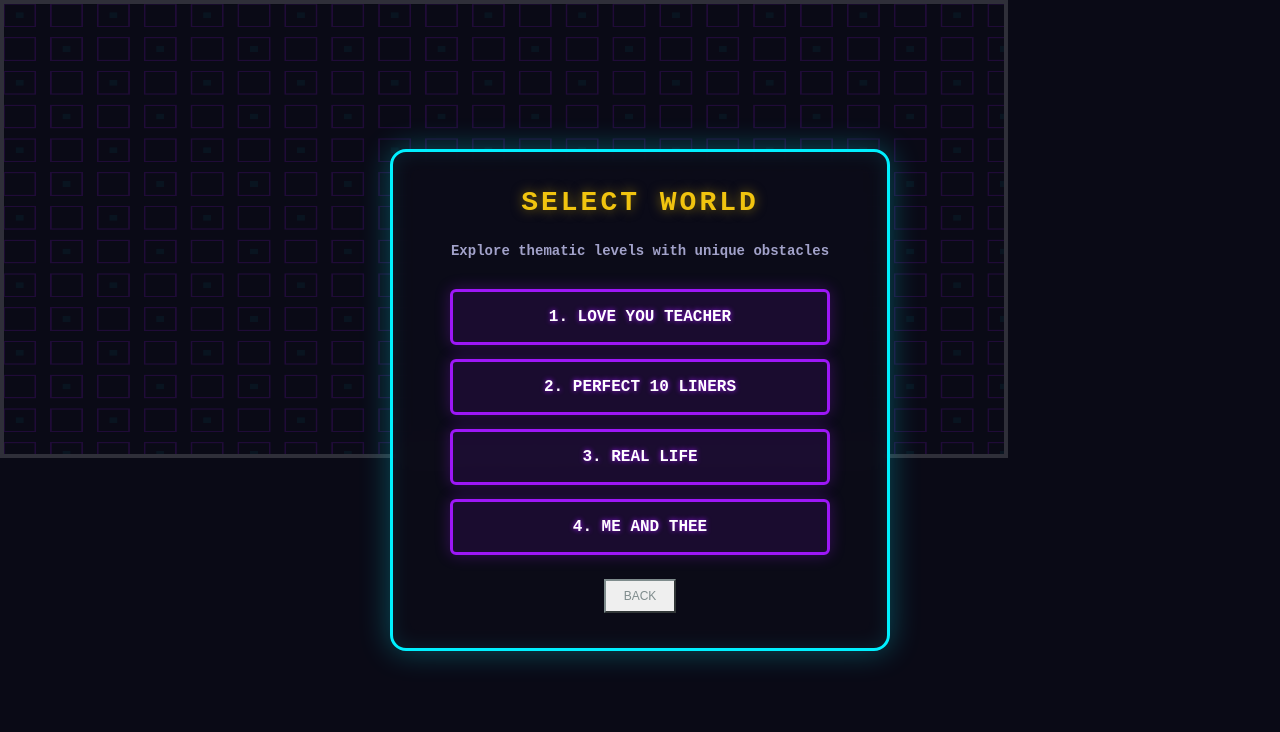
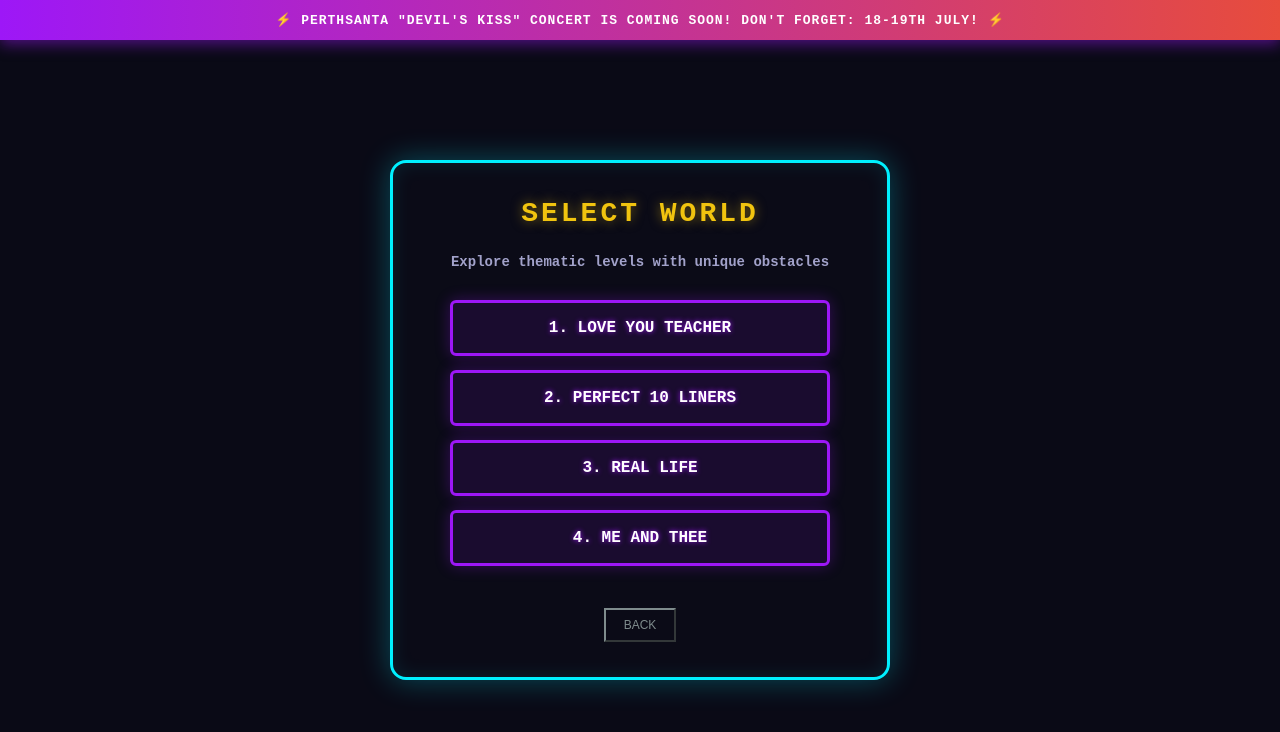
Before and after one commit to laylayleee/superpsd, a plain HTML site: page index.html in a window 1280 px wide. Both pictures are taken after a click on the button "START GAME". Drawn offline with Linux system fonts and the light colour scheme.

Commit message:
Update index.html

```diff
--- a/index.html
+++ b/index.html
@@ -8,27 +8,28 @@
         body { margin: 0; background: #05050a; display: flex; justify-content: center; align-items: center; min-height: 100vh; color: white; font-family: 'Courier New', Courier, monospace; font-weight: bold; overflow: hidden; touch-action: none; -webkit-user-select: none; user-select: none; }
         #game-container { position: relative; width: 100vw; height: 100vh; display: flex; justify-content: center; align-items: center; box-sizing: border-box; }
 
-        /* FIXED RETRO PATTERN MENUS OVERLAY - GRAPHIC WITH NO BLUR DEPENDENCY */
-        #bg-overlay { position: absolute; top: 0; left: 0; width: 100%; height: 100%; background: #0a0a16; z-index: 1; }
+        #bg-overlay { position: absolute; top: 0; left: 0; width: 100%; height: 100%; background: #0a0a16; z-index: 1; transition: background 0.3s; }
+
+        /* SHARP INTEGRATED EXCLUSIVE ANNOUNCEMENT BAR (NO OPEN PROMO TAG) */
+        #promo-bar { position: absolute; top: 0; left: 0; width: 100%; background: linear-gradient(90deg, #9d17f7, #e74c3c); color: #fff; text-align: center; padding: 12px 10px; font-size: 13px; letter-spacing: 1px; box-shadow: 0 4px 15px rgba(157, 23, 247, 0.5); z-index: 999; box-sizing: border-box; text-transform: uppercase; white-space: nowrap; overflow: hidden; text-overflow: ellipsis; }
 
         /* INCE UZUN RETRO CANVASES */
-        canvas { display: none; width: 95vw; height: 60vh; max-width: 1000px; max-height: 450px; border: 4px solid #fff; background: transparent; z-index: 3; position: relative; }
+        canvas { display: none; width: 95vw; height: 55vh; max-width: 1000px; max-height: 420px; border: 4px solid #fff; background: transparent; z-index: 3; position: relative; margin-top: 40px; box-shadow: 0 0 25px rgba(255,255,255,0.15); }
 
-        /* LUXURY TRANSPARENT GLOW PANELS WITH LARGE SHARP BUTTONS */
-        .menu-panel { background: rgba(12, 12, 24, 0.92); padding: 35px; border: 3px solid #00f0ff; width: 92vw; max-width: 500px; border-radius: 16px; box-shadow: 0 0 30px rgba(0, 240, 255, 0.3), inset 0 0 20px rgba(0, 240, 255, 0.1); backdrop-filter: blur(12px); z-index: 5; box-sizing: border-box; text-align: center; }
+        /* LUXURY TRANSPARENT GLOW UI PANELS WITH LARGE SHARP BUTTONS */
+        .menu-panel { background: rgba(12, 12, 24, 0.92); padding: 35px; border: 3px solid #00f0ff; width: 92vw; max-width: 500px; border-radius: 16px; box-shadow: 0 0 30px rgba(0, 240, 255, 0.3), inset 0 0 20px rgba(0, 240, 255, 0.1); backdrop-filter: blur(12px); z-index: 5; box-sizing: border-box; text-align: center; margin-top: 40px; }
         h1 { margin-top: 0; color: #f1c40f; text-transform: uppercase; letter-spacing: 3px; text-shadow: 0 0 12px rgba(241, 196, 15, 0.5); font-size: 28px; margin-bottom: 25px; }
         p { font-size: 14px; color: #a2a2ca; margin-bottom: 30px; }
 
-        /* BIG SHARP BUTTONS - IGRENC GORUNUM KOKTEN BITTI */
         .world-btn { display: block; width: 100%; max-width: 380px; padding: 16px 20px; margin: 14px auto; font-family: 'Courier New', Courier, monospace; font-size: 16px; font-weight: bold; cursor: pointer; border: 3px solid #9d17f7; background: rgba(157, 23, 247, 0.1); color: #fff; text-shadow: 0 0 5px #9d17f7; box-shadow: 0 0 15px rgba(157, 23, 247, 0.3); transition: 0.15s; text-transform: uppercase; border-radius: 6px; }
         .world-btn:hover { background: #9d17f7; color: #000; box-shadow: 0 0 25px #9d17f7; text-shadow: none; transform: scale(1.02); }
 
-        .char-select-btn { display: inline-flex; flex-direction: column; align-items: center; justify-content: center; width: 120px; height: 140px; padding: 12px; margin: 10px; border: 3px solid #00f0ff; color: #fff; background: rgba(0,240,255,0.05); box-shadow: 0 0 15px rgba(0,240,255,0.2); border-radius: 6px; }
+        .char-select-btn { display: inline-flex; flex-direction: column; align-items: center; justify-content: center; width: 120px; height: 140px; padding: 12px; margin: 10px; border: 3px solid #00f0ff; color: #fff; background: rgba(0,240,255,0.05); box-shadow: 0 0 15px rgba(0,240,255,0.2); border-radius: 6px; font-family: monospace; font-weight: bold; font-size: 13px; cursor: pointer; }
         .char-select-btn:hover { border-color: #f1c40f; color: #f1c40f; box-shadow: 0 0 25px #f1c40f; transform: translateY(-3px); }
         .char-select-btn img { width: 45px; height: 60px; margin-bottom: 10px; border: 2px solid rgba(255,255,255,0.4); background: rgba(0,0,0,0.5); image-rendering: pixelated; }
 
         .hidden { display: none !important; }
-        #muteBtn { position: absolute; top: 25px; right: 25px; padding: 8px 16px; font-size: 12px; background: rgba(192, 57, 43, 0.2); border: 2px solid #e74c3c; color: #e74c3c; box-shadow: 0 0 15px rgba(231, 76, 60, 0.2); z-index: 10; border-radius: 6px; cursor: pointer; }
+        #muteBtn { position: absolute; top: 60px; right: 25px; padding: 8px 16px; font-size: 12px; background: rgba(192, 57, 43, 0.2); border: 2px solid #e74c3c; color: #e74c3c; box-shadow: 0 0 15px rgba(231, 76, 60, 0.2); z-index: 10; border-radius: 6px; cursor: pointer; }
         #muteBtn:hover { background: #e74c3c; color: #fff; box-shadow: 0 0 20px #e74c3c; }
 
         .ticket { background: #f1c40f; color: #000; padding: 15px; border: 4px dashed #000; width: 100%; max-width: 360px; margin: 15px auto; box-sizing: border-box; text-align: left; }
@@ -49,6 +50,10 @@
     </style>
 </head>
 <body>
+
+<div id="promo-bar">
+    ⚡ PERTHSANTA "DEVIL'S KISS" CONCERT IS COMING SOON! DON'T FORGET: 18-19TH JULY! ⚡
+</div>
 
 <div id="rotate-warning">
     <h2>🔄 HORIZONTAL ORIENTATION REQUIRED 🔄</h2>
@@ -72,15 +77,16 @@
         <button class="world-btn" onclick="temaSec(2)">2. Perfect 10 Liners</button>
         <button class="world-btn" onclick="temaSec(3)">3. Real Life</button>
         <button class="world-btn" onclick="temaSec(4)">4. Me and Thee</button>
-        <button onclick="backToStart()" style="border-color:#7f8c8d; color:#7f8c8d; box-shadow:none; font-size:12px; padding:8px 18px; margin-top:10px;">BACK</button>
+        <br>
+        <button onclick="backToStart()" style="border-color:#7f8c8d; color:#7f8c8d; background:transparent; cursor:pointer; font-size:12px; padding:8px 18px; margin-top:10px;">BACK</button>
     </div>
 
     <div id="karakterMenu" class="menu-panel hidden">
         <h1 id="temaBaslik">SELECT CHARACTER</h1>
-        <p>Deploy your hero onto the coordinate grid</p>
+        <p>Choose your hero to deploy onto the track</p>
         <div id="karakterButonlari"></div>
         <br>
-        <button onclick="backToWorlds()" style="border-color:#e74c3c; color:#e74c3c; box-shadow:none; padding:8px 18px;">BACK</button>
+        <button onclick="backToWorlds()" style="border-color:#e74c3c; color:#e74c3c; background:transparent; cursor:pointer; padding:8px 18px;">BACK</button>
     </div>
 
     <div id="endScreen" class="menu-panel hidden">
@@ -96,9 +102,9 @@
             <div style="clear: both;"></div>
             <div class="barcode">||| | || |||| | ||| |</div>
         </div>
-        <button style="border-color:#1da1f2; color:#1da1f2;" onclick="shareOnTwitter()">🎟️ TWEET MY TIME 🎟️</button>
+        <button style="border-color:#1da1f2; color:#1da1f2; background:transparent; cursor:pointer;" onclick="shareOnTwitter()">🎟️ TWEET MY TIME 🎟️</button>
         <br>
-        <button onclick="backToMenuFromEnd()" style="border-color:#fff; color:#fff; margin-top:12px; font-size:11px; padding:6px 12px;">PLAY AGAIN</button>
+        <button onclick="backToMenuFromEnd()" style="border-color:#fff; color:#fff; margin-top:12px; font-size:11px; padding:6px 12px; background:transparent; cursor:pointer;">PLAY AGAIN</button>
     </div>
 
     <canvas id="gameCanvas" width="900" height="420"></canvas>
@@ -122,12 +128,11 @@ let cameraX = 0;
 let oyuncuCan = 3; let toplananPara = 0;
 let baseCharacterName = "";
 
-// ALL THEMATIC DESIGN PARAMETERS ENTIRELY CODED INSIDE MATH MATRICES
 const temaAyarlari = {
-    1: { isim: "Love You Teacher", zeminRengi: "#6d4c41", zeminCizgi: "#ffb74d", screenBg: "#2d1f1e", panelGlow: "#6d4c41" },
-    2: { isim: "Perfect 10 Liners", zeminRengi: "#37474f", zeminCizgi: "#cfd8dc", screenBg: "#171b22", panelGlow: "#37474f" },
-    3: { isim: "Real Life", zeminRengi: "#212121", zeminCizgi: "#00e5ff", screenBg: "#0c0e17", panelGlow: "#00e5ff" },
-    4: { isim: "Me and Thee", zeminRengi: "#1a237e", zeminCizgi: "#ffd54f", screenBg: "#0a0912", panelGlow: "#ffd54f" }
+    1: { isim: "Love You Teacher", zeminRengi: "#6d4c41", zeminCizgi: "#ffb74d", screenBg: "linear-gradient(180deg, #2d1f1e 0%, #0d0908 100%)", panelGlow: "#6d4c41" },
+    2: { isim: "Perfect 10 Liners", zeminRengi: "#37474f", zeminCizgi: "#cfd8dc", screenBg: "linear-gradient(180deg, #171b22 0%, #090a0d 100%)", panelGlow: "#37474f" },
+    3: { isim: "Real Life", zeminRengi: "#212121", zeminCizgi: "#00e5ff", screenBg: "linear-gradient(180deg, #0c0e17 0%, #05070a 100%)", panelGlow: "#00e5ff" },
+    4: { isim: "Me and Thee", zeminRengi: "#1a237e", zeminCizgi: "#ffd54f", screenBg: "linear-gradient(180deg, #0a0912 0%, #040408 100%)", panelGlow: "#ffd54f" }
 };
 
 const karakterIsimleri = {
@@ -162,32 +167,13 @@ for(let t=1; t<=4; t++) {
 let oyuncu = { x: 80, y: 250, w: 45, h: 60, vy: 0, vx: 0, yerde: false, bakisYonu: "sag" };
 const yercekimi = 0.5;
 
-function drawMenuBackground() {
-    let overlay = document.getElementById("bg-overlay");
-    overlay.innerHTML = '<canvas id="bg-pattern-canvas" style="display:block; width:100%; height:100%; opacity:0.15; position:absolute;"></canvas>';
-    let patCanvas = document.getElementById("bg-pattern-canvas");
-    if(!patCanvas) return;
-    patCanvas.width = window.innerWidth; patCanvas.height = window.innerHeight;
-    let pCtx = patCanvas.getContext("2d");
-    pCtx.strokeStyle = "#9d17f7"; pCtx.lineWidth = 2;
-    for(let i=0; i<patCanvas.width; i+=60) {
-        for(let j=0; j<patCanvas.height; j+=60) {
-            pCtx.strokeRect(i, j, 40, 40);
-            if((i+j)%120===0) { pCtx.fillStyle="rgba(0,240,255,0.3)"; pCtx.fillRect(i+15, j+15, 10, 10); }
-        }
-    }
-}
-window.addEventListener("load", drawMenuBackground);
-window.addEventListener("resize", drawMenuBackground);
-
 function giristenTemaya() { document.getElementById("girisEkrani").classList.add("hidden"); document.getElementById("temaMenu").classList.remove("hidden"); }
-function backToStart() { document.getElementById("temaMenu").classList.add("hidden"); document.getElementById("girisEkrani").classList.remove("hidden"); drawMenuBackground(); }
-function backToWorlds() { document.getElementById("karakterMenu").classList.add("hidden"); document.getElementById("temaMenu").classList.remove("hidden"); drawMenuBackground(); }
+function backToStart() { document.getElementById("temaMenu").classList.add("hidden"); document.getElementById("girisEkrani").classList.remove("hidden"); document.getElementById("bg-overlay").style.background = ""; }
+function backToWorlds() { document.getElementById("karakterMenu").classList.add("hidden"); document.getElementById("temaMenu").classList.remove("hidden"); document.getElementById("bg-overlay").style.background = ""; }
 
 function temaSec(temaNo) {
     secilenTema = temaNo; document.getElementById("temaMenu").classList.add("hidden");
     let currentTheme = temaAyarlari[temaNo];
-    document.getElementById("bg-overlay").innerHTML = ""; // Kill menu drawings
     document.getElementById("bg-overlay").style.background = currentTheme.screenBg;
 
     let panels = document.querySelectorAll(".menu-panel");
@@ -219,6 +205,22 @@ function oyunuBaslat(karakterNo) {
     oyunDongusu();
 }
 
+let tuslar = {};
+window.addEventListener("keydown", e => { tuslar[e.code] = true; });
+window.addEventListener("keyup", e => { tuslar[e.code] = false; });
+
+const setupTouch = (id, key) => {
+    const el = document.getElementById(id);
+    el.addEventListener("touchstart", (e) => { e.preventDefault(); tuslar[key] = true; });
+    el.addEventListener("touchend", (e) => { e.preventDefault(); tuslar[key] = false; });
+    el.addEventListener("touchcancel", (e) => { e.preventDefault(); tuslar[key] = false; });
+};
+setupTouch("btn-left", "ArrowLeft");
+setupTouch("btn-right", "ArrowRight");
+setupTouch("btn-jump", "Space");
+
+function carpismaVarMi(k1, k2) { return k1.x < k2.x + k2.w && k1.x + k1.w > k2.x && k1.y < k2.y + k2.h && k1.y + k1.h > k2.y; }
+
 const haritalar = {
     "1_0": { zeminler: [{x: 0, y: 360, w: 900, h: 60}, {x: 1050, y: 360, w: 800, h: 60}, {x: 2000, y: 300, w: 700, h: 120}, {x: 2850, y: 360, w: 800, h: 60}, {x: 3800, y: 360, w: 900, h: 60}, {x: 4850, y: 300, w: 750, h: 120}], engeller: [{x: 500, y: 315, w: 45, h: 45}, {x: 1300, y: 315, w: 45, h: 45}, {x: 2300, y: 255, w: 45, h: 45}, {x: 3200, y: 315, w: 45, h: 45}, {x: 4200, y: 315, w: 45, h: 45}], paralar: [{x: 300, y: 280, w: 22, h: 22}, {x: 650, y: 280, w: 22, h: 22}, {x: 1200, y: 280, w: 22, h: 22}, {x: 1600, y: 280, w: 22, h: 22}, {x: 2500, y: 200, w: 22, h: 22}, {x: 3500, y: 280, w: 22, h: 22}, {x: 4400, y: 280, w: 22, h: 22}], bitis: {x: 5450, y: 220, w: 45, h: 80} },
     "1_1": { zeminler: [{x: 0, y: 360, w: 700, h: 60}, {x: 850, y: 300, w: 400, h: 40}, {x: 1400, y: 360, w: 900, h: 60}, {x: 2450, y: 300, w: 500, h: 40}, {x: 3100, y: 360, w: 1200, h: 60}, {x: 4450, y: 300, w: 1100, h: 60}], engeller: [{x: 400, y: 315, w: 45, h: 45}, {x: 1050, y: 255, w: 45, h: 45}, {x: 1700, y: 315, w: 45, h: 45}, {x: 2650, y: 255, w: 45, h: 45}, {x: 3600, y: 315, w: 45, h: 45}, {x: 4800, y: 255, w: 45, h: 45}], paralar: [{x: 250, y: 280, w: 22, h: 22}, {x: 950, y: 220, w: 22, h: 22}, {x: 1550, y: 280, w: 22, h: 22}, {x: 2550, y: 220, w: 22, h: 22}, {x: 3350, y: 280, w: 22, h: 22}, {x: 4700, y: 220, w: 22, h: 22}], bitis: {x: 5400, y: 220, w: 45, h: 80} },
@@ -244,7 +246,6 @@ function oyunDongusu() {
 
     if (oyuncu.x > (canvas.width / 2)) { cameraX = oyuncu.x - (canvas.width / 2); }
 
-    // DYNAMIC RETRO HORIZONTAL SCROLL ENGINE LINKED DIRECTLY TO PLAYER VELOCITY
     document.getElementById("bg-overlay").style.backgroundPosition = `-${cameraX * 0.4}px center`;
 
     let harita = haritalar[`${secilenTema}_${secilenKarakter}`];
@@ -268,12 +269,12 @@ function oyunDongusu() {
     if (oyuncu.y > canvas.height) hasDied = true;
 
     if (hasDied) {
-        oyuncuCan--;
+        oyuCan = oyuncuCan - 1; oyuncuCan--;
         if (oyuncuCan > 0) {
             alert(`❤️ Ouch! ${oyuncuCan} LIVES LEFT.`);
             oyuncu.x = cameraX + 60; oyuncu.y = 150; oyuncu.vy = 0;
         } else {
-            alert("❌ GAME OVER! Reseting directly to the start of this stage track!");
+            alert("❌ GAME OVER! Reseting you back to the start of this stage track!");
             oyuncuCan = 3;
             oyuncu.x = 80; oyuncu.y = 150; oyuncu.vy = 0; cameraX = 0;
             if(harita.paralar) harita.paralar.forEach(p => p.collected = false);
@@ -299,7 +300,6 @@ function oyunDongusu() {
 
     ctx.clearRect(0, 0, canvas.width, canvas.height);
 
-    // BACKDROP COMPOSITION ASSURANCE LAYER
     document.getElementById("game-container").style.background = temaAyarlari[secilenTema].screenBg;
 
     ctx.save();
@@ -307,7 +307,6 @@ function oyunDongusu() {
 
     let currentStyle = temaAyarlari[secilenTema];
 
-    // DRAW GROUND TRACKS WITH DYNAMIC FILL INDICES
     harita.zeminler.forEach(zemin => {
         ctx.fillStyle = currentStyle.zeminRengi;
         ctx.fillRect(zemin.x, zemin.y, zemin.w, zemin.h);
@@ -316,46 +315,41 @@ function oyunDongusu() {
         ctx.strokeRect(zemin.x, zemin.y, zemin.w, zemin.h);
     });
 
-    // --- THE VECTOR ART ENGINE: DRAWS DISTINCT AUTHENTIC SHAPES INSTEAD OF TRIANGLES ---
+    // --- ENTIRELY RESOLVED UNIQUE THEMATIC VECTOR ENGINE FOR SEAMLESS GRAPHICS ---
     harita.engeller.forEach(engel => {
         ctx.save();
         ctx.lineWidth = 3;
         ctx.strokeStyle = "#fff";
 
         if (secilenTema === 1) {
-            // THEME 1 (LOVE YOU TEACHER - ANAOKULU): PIXEL WOODEN PLAY TOY BOX CUBES
-            ctx.fillStyle = currentStyle.engelRengi;
+            // WORLD 1 (LOVE YOU TEACHER): KIDS PLAY TOY BLOCKS (CUBES)
+            ctx.fillStyle = currentStyle.zeminCizgi;
             ctx.fillRect(engel.x, engel.y, engel.w, engel.h);
             ctx.strokeRect(engel.x, engel.y, engel.w, engel.h);
-            // Kindergarten interior cross cross ties inside toy box bounds
             ctx.beginPath(); ctx.moveTo(engel.x + 8, engel.y + 8); ctx.lineTo(engel.x + engel.w - 8, engel.y + engel.h - 8); ctx.stroke();
             ctx.beginPath(); ctx.moveTo(engel.x + engel.w - 8, engel.y + 8); ctx.lineTo(engel.x + 8, engel.y + engel.h - 8); ctx.stroke();
         }
         else if (secilenTema === 2) {
-            // THEME 2 (PERFECT 10 LINERS - BLUEPRINT): ENGINEERING DRAWING DESKS
-            ctx.fillStyle = currentStyle.engelRengi;
-            // Draw a tilted engineering desk angle board matrix
+            // WORLD 2 (PERFECT 10 LINERS): ARCHITECTURE BLUEPRINT DRAWING TABLES
+            ctx.fillStyle = "#37474f";
             ctx.fillRect(engel.x, engel.y + 12, engel.w, engel.h - 12);
             ctx.strokeRect(engel.x, engel.y + 12, engel.w, engel.h - 12);
-            // Leg supports vector blueprint lines
             ctx.beginPath(); ctx.moveTo(engel.x + 10, engel.y + 12); ctx.lineTo(engel.x + 10, engel.y + engel.h); ctx.stroke();
             ctx.beginPath(); ctx.moveTo(engel.x + engel.w - 10, engel.y + 12); ctx.lineTo(engel.x + engel.w - 10, engel.y + engel.h); ctx.stroke();
         }
         else if (secilenTema === 3) {
-            // THEME 3 (REAL LIFE - BANGKOK): BANGKOK STREET ROAD BLOCK BARICADES
-            ctx.fillStyle = currentStyle.engelRengi;
+            // WORLD 3 (REAL LIFE): BANGKOK HIGHWAY RED BARICADES
+            ctx.fillStyle = "#e74c3c";
             ctx.fillRect(engel.x, engel.y + 15, engel.w, engel.h - 15);
             ctx.strokeRect(engel.x, engel.y + 15, engel.w, engel.h - 15);
-            // Translucent warning alert striping
             ctx.fillStyle = "#fff";
             ctx.fillRect(engel.x + 6, engel.y + 22, engel.w - 12, 8);
         }
         else if (secilenTema === 4) {
-            // THEME 4 (ME AND THEE - MODEL ROOM): COUTURE STAND LUXURY HANGER SHAPES
-            ctx.strokeStyle = currentStyle.engelRengi;
+            // WORLD 4 (ME AND THEE): COUTURE STUDIO HANGER CLOTHES RACKS
+            ctx.strokeStyle = "#ffd54f";
             ctx.lineWidth = 4;
             ctx.strokeRect(engel.x + 12, engel.y, engel.w - 24, engel.h);
-            // Steel hanging bar pin accents
             ctx.fillStyle = "#fff";
             ctx.fillRect(engel.x, engel.y, engel.w, 6);
         }
```
